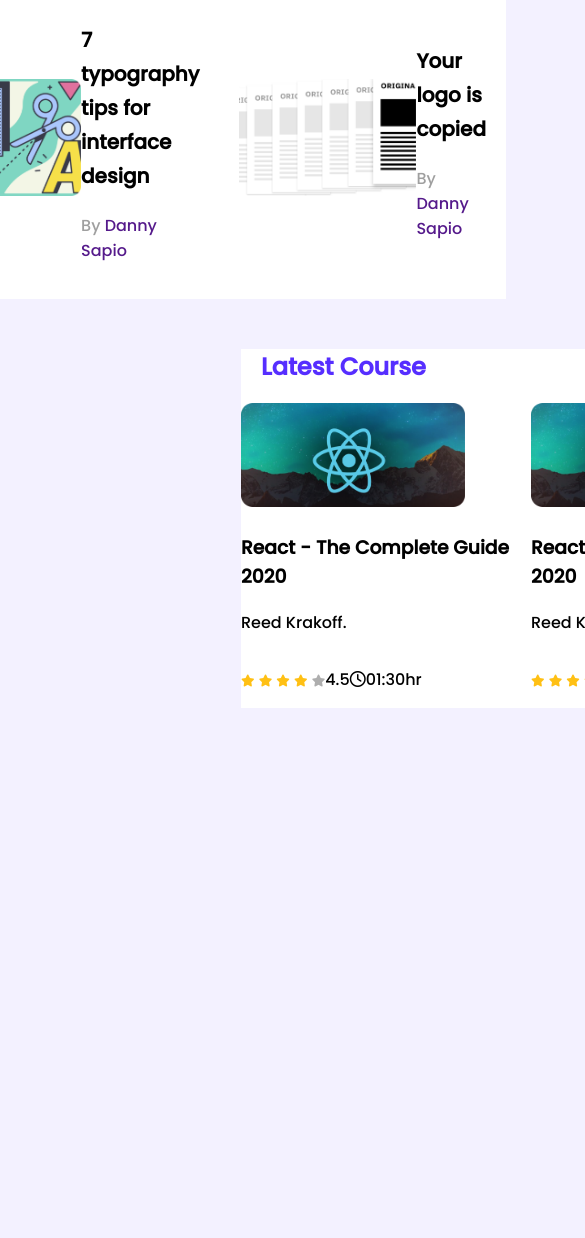
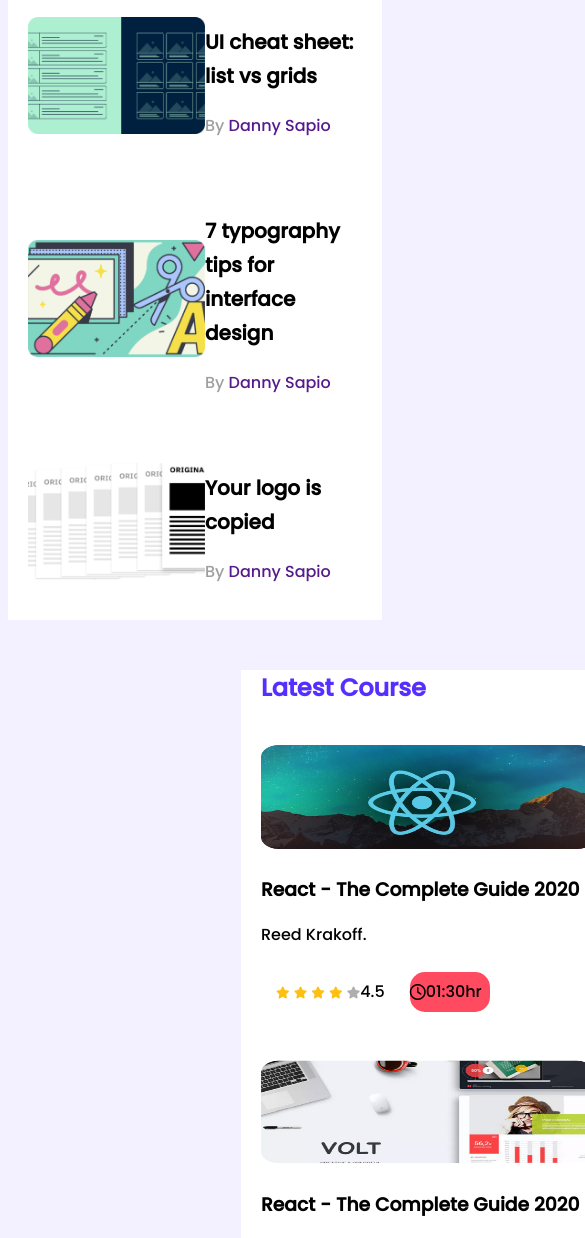
Before and after one commit to gitrinku/leader-board-css3, a plain HTML site: page index.html in a window 390 px wide. Shown: the part 762-2000 px from the top of the page, 585 px wide, since content can reach past the window. Before the commit the page ends 1478 px from the top, so only its background shows below. Drawn offline with Linux system fonts and the light colour scheme.

Commit message:
responsive process

```diff
--- a/index.html
+++ b/index.html
@@ -146,7 +146,7 @@
         </div>
         <div class="course">
             <div class="c-banner">
-                <img src="images/courses/course-1.png" alt="">
+                <img src="images/courses/course-2.png" alt="">
             </div>
             <div class="c-title">
                 <h3>React - The Complete Guide 2020</h3>
@@ -180,7 +180,7 @@
         </div>
         <div class="course">
             <div class="c-banner">
-                <img src="images/courses/course-1.png" alt="">
+                <img src="images/courses/course-3.png" alt="">
             </div>
             <div class="c-title">
                 <h3>React - The Complete Guide 2020</h3>
--- a/styles/style.css
+++ b/styles/style.css
@@ -94,6 +94,7 @@ height: 104px;
 .course{
     border: 0px solid whitesmoke;
     border-radius: 5px;
+    margin: 20px 20px;
 
 }
 .fa-star.filled{
@@ -111,9 +112,49 @@ height: 104px;
 .c-info{
     display: flex;
     align-items: center;
+    margin-left: 15px;
 }
 .duration{
 
     display: flex;
     align-items: center;
+    margin-left: 25px;
+    background-color: #FF4A60;
+    border-radius: 15px;
+    width: 80px;
+    height: 40px;
+
 }
+@media screen and (max-width: 576px) {
+    .top-blogs{
+
+        display: grid;
+        grid-template-columns: repeat(1, 1fr);
+
+    }
+
+    .top-players{
+
+        margin-left: 20px;
+        display: grid;
+        grid-template-columns: repeat(2, 1fr);
+        gap: 25px;
+        padding-bottom: 20px;
+    }
+    .courses{
+
+        display: grid;
+        grid-template-columns: repeat(1, 1fr);
+
+    }
+    .container-latest{
+        margin-top:  0 auto;
+
+        background-color: #ffff;
+        width: 100%;
+        justify-content: center;
+}
+.course img{
+    width: 100%;
+}
+}
```
